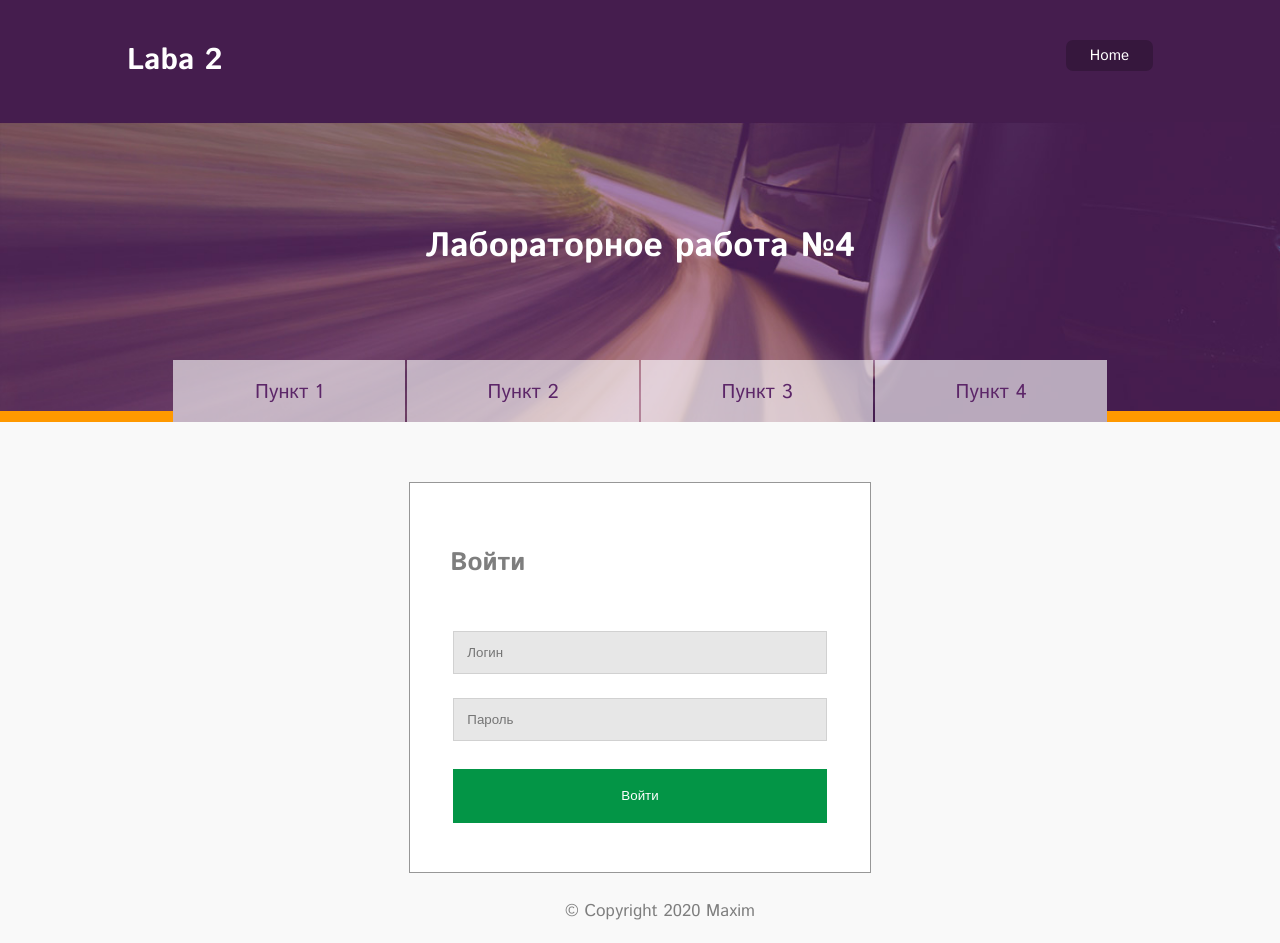
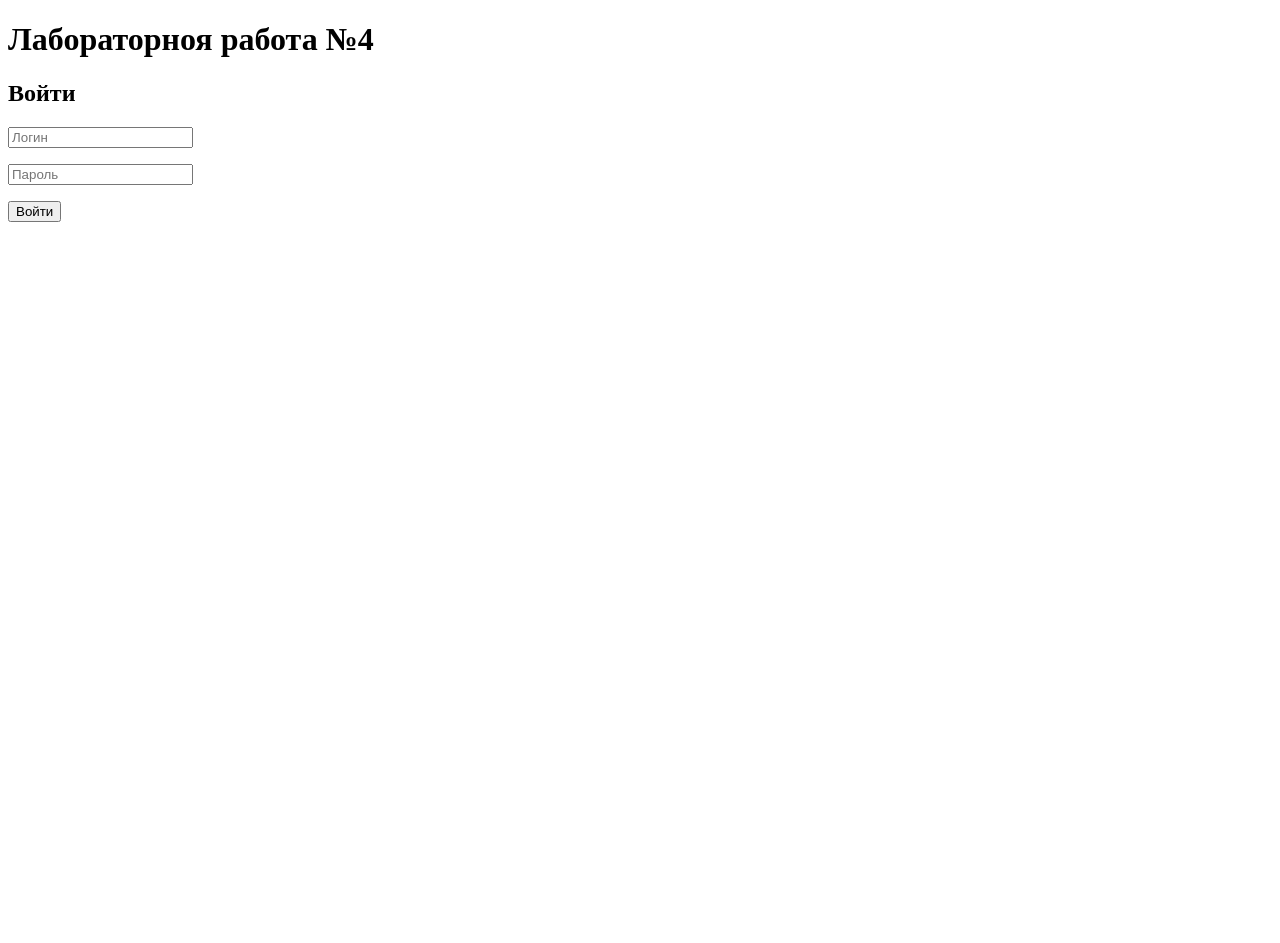
Before and after one commit to NizheholtsevMaxim/Laba4, a PHP site: page / in a window 1280 px wide. After the commit the page ends 222 px from the top, so only its background shows below. Run offline with PHP 8.4, Linux system fonts and the light colour scheme; data that the repository does not hold is empty.

Commit message:
Laba4 finish

```diff
--- a/index.php
+++ b/index.php
@@ -1,62 +1,14 @@
+<?php declare(strict_types=1) ?>
 <!DOCTYPE html>
 <html>
   <head>
     <meta charset="utf-8">
     <meta name="viewport" content="width=device-width, initial-scale=1.0">
-    <title>Laba 2</title>
-    <link media="all" rel="stylesheet" href="styles.css">
-    <link media="all" rel="stylesheet" href="calculator.css">
-    <link rel="stylesheet" href="http://fonts.googleapis.com/css?family=Istok+Web:400,400italic,700,700italic" type="text/css">
-    <style>
-      body {
-        margin: 0;
-        color: #7e7e7e;
-        font: 17px/1.412 "Istok Web", "Arial", "Helvetica", sans-serif;
-        background: #f9f9f9;
-        overflow-y: scroll;
-        min-width: 320px;
-        -webkit-text-size-adjust: 100%;
-        -ms-text-size-adjust: none;
-      }
-    </style>
+    <title>Laba 4</title>
   </head>
   <body class="home-page">
-    <div id="wrapper">
-      <header id="header">
-        <div class="panel">
-          <div id='header-container' class="container">
-            <strong class="logo"><a href="#">Laba 2</a></strong>
-            <ul>
-              <li><a href="#">Home</a></li>
-            </ul>
-          </div>
-        </div>
-        <div class="hero">
-          <div class="img">
-            <div class="s1">
-              <div class="s2" style="background: url('images/banner.jpg') no-repeat 0 0; background-size: cover; width: 100%; height: 300px; display:flex; justify-content: center; align-items: center; color: #fff;">
-                <h1>Лабораторное работа №4</h1>
-              </div>
-            </div>
-          </div>
+  <h1>Лабораторноя работа №4</h1>
 
-        </div>
-        <div class="navigation">
-          <nav>
-            <ul>
-              <li class="active"><a href="#">Пункт 1</a></li>
-              <li><a href="#">Пункт 2</a></li>
-              <li><a href="#">Пункт 3</a></li>
-              <li><a href="#">Пункт 4</a></li>
-            </ul>
-          </nav>
-        </div>
-      </header>
-      <div id="main">
-
-        <div id='var-7' class="container">
-          <h1 class="hide">Вариант №7</h1>
-          <div class="holder">
             <!-- Form login -->
 
 
@@ -92,6 +44,7 @@
                 <?php } ?>
               <?php } ?>
 
+
               <form class="login" method="post" action="<?php echo $_SERVER['PHP_SELF']; ?>">
 
 
@@ -117,11 +70,6 @@
           </div>
         </div>
       </div>
-      <footer id="footer">
-        <ul>
-          <li>© Copyright 2020 Maxim</li>
-        </ul>
-      </footer>
     </div>
   </body>
 </html>
--- a/styles.css
+++ /dev/null
@@ -1,306 +0,0 @@
-
-#wrapper {
-  overflow: hidden;
-  position: relative;
-  min-height: 100vh;
-  z-index: 10;
-}
-
-.container {
-  max-width: 1026px;
-  padding: 0 16px;
-  margin: 0 auto;
-}
-
-#footer{
-  position: absolute;
-  bottom: 0;
-  left:0;
-  width: 100%;
-  text-align: center;
-  padding: 20px;
-  z-index: 100;
-}
-
-h1{
-  position: relative;
-  top: -25px;
-}
-
-
-.logo {
-  float: left;
-  width: 133px;
-}
-
-
-#header {
-  position: relative;
-  background: #451d4e;
-  z-index: 30;
-
-}
-#header-container{
-  display: flex;
-  padding: 20px;
-  justify-content: space-between;
-
-}
-
-
-.logo a{
-  color: #fff;
-  font-size: 30px;
-}
-
-
-
-.panel{
-  padding:  20px;
-}
-.panel ul {
-  font-size: 15px;
-  float: right;
-  padding-top: 6px;
-}
-
-.panel ul, .navigation ul, .featured ul, #content .list, .tips, #footer ul {
-  margin: 0;
-  padding: 0;
-  list-style: none;
-}
-
-.panel ul li {
-  float: left;
-  padding: 0 0 0 10px;
-}
-
-.panel ul li, .navigation ul li, .featured ul li, #content .list li, .tips li, #footer ul li {
-  list-style-position: outside;
-  list-style: none;
-}
-
-.panel ul li a {
-  background: rgba(0, 0, 0, .22);
-  color: #fff;
-  padding: 5px 24px;
-  border-radius: 7px;
-  display: block;
-}
-a {
-  text-decoration: none;
-  color: #5c2668;
-  outline: none;
-}
-
-.navigation {
-  position: absolute;
-  bottom: 0;
-  left: 0;
-  font-size: 20px;
-  right: 0;
-}
-
-.navigation nav {
-  margin: 0 auto;
-  position: relative;
-  max-width: 936px;
-}
-
-.navigation nav:before {
-  left: 1px;
-  padding-left: 9999px;
-  margin-left: -9999px;
-}
-.navigation nav:after {
-  right: 1px;
-  padding-right: 9999px;
-  margin-right: -9999px;
-}
-.navigation nav:after, .navigation nav:before {
-  position: absolute;
-  bottom: 0;
-  background: #f90;
-  height: 11px;
-  content: "";
-}
-
-.navigation ul {
-  overflow: hidden;
-  display: flex;
-  align-items: flex-end;
-}
-
-.navigation ul li {
-  float: left;
-  width: 25%;
-  padding: 0 1px;
-}
-
-.navigation ul li a {
-  display: block;
-  padding: 19px 10px 15px;
-  text-align: center;
-  background: rgba(255, 255, 255, .62);
-  -webkit-transition: all 300ms linear;
-  -moz-transition: all 300ms linear;
-  -ms-transition: all 300ms linear;
-  -o-transition: all 300ms linear;
-  transition: all 300ms linear;
-}
-
-.navigation ul li a:hover{
-  background: rgba(255, 255, 255, 1);
-  padding-top: 25px;
-}
-
-
-
-#var-6{
-  padding-top: 50px;
-  padding-bottom: 60px;
-}
-
-
-#table-1{
-  border: none;
-  width: 500px;
-  background: #fcdbdb;
-  border: 2px solid #b73131;
-  border-bottom: 1px  solid #b73131;
-  font-size: 18px;
-  font-weight: 400;
-}
-#table-1 thead{
-  background: #b73131;
-  color: #fff;
-  font-weight: 700;
-}
-
-#table-1 tr{
-
-}
-
-#table-1 th{
-  padding: 5px;
-  border: none;
-  font-size: 24px;
-}
-#table-1 td{
-  color: #000;
-  padding: 5px;
-}
-
-#table-1  tbody tr:nth-child(odd){
-  background: #fbeded;
-}
-
-#table-1  tbody tr:nth-child(even) td{
-  border-bottom: 1px solid #b73131;
-}
-
-#table-1  tbody tr td{
-  border-top: 1px solid #b73131;
-}
-
-
-
-/*
-* Login form
-*/
-.hide{
-  display:none;
-}
-#var-7 {
-    padding-top: 50px;
-    padding-bottom: 60px;
-    max-width: 932px;
-}
-.login-wrapper__each {
-  margin: 10px auto;
-  width: 45%;
-  background: #fff;
-  display: -webkit-box;
-  display: -ms-flexbox;
-  display: flex;
-  -webkit-box-orient: vertical;
-  -webkit-box-direction: normal;
-  -ms-flex-direction: column;
-  flex-direction: column;
-  border: 1px solid #979797;
-  padding: 20px;
-}
-
-.login-wrapper__each h2 {
-  padding: 20px 20px 0 20px;
-}
-.login-wrapper__each form {
-  border: none;
-  padding: 20px;
-}
-
-.form-row {
-  padding: 3px;
-  margin: 0 0 6px;
-}
-
-label {
-  display: none;
-}
-
-.form-row input.input-text, form .form-row textarea {
-  box-sizing: border-box;
-  width: 100%;
-  margin: 0;
-  outline: 0;
-  line-height: normal;
-  border: 1px solid #D1D1D1;
-  background-color: #E7E7E7;
-  padding: 13px;
-  margin: 6px 0 ;
-  -webkit-appearance: none;
-  border-radius: 0;
-}
-
-form button.button {
-  margin: 10px 0 0 0;
-  color: white;
-  border: 1px solid #039546;
-  background-color: #039546;
-  cursor: pointer;
-  position: relative;
-  box-shadow: none;
-  text-shadow: none;
-  line-height: 52px;
-  width: 100%;
-  text-align: center;
-  padding: 0 20px;
-  -webkit-transition: all 300ms ease-in;
-  -moz-transition: all 300ms ease-in;
-  -ms-transition: all 300ms ease-in;
-  -o-transition: all 300ms ease-in;
-  transition: all 300ms ease-in;
-}
-form button.button:hover{
-  background: rgba(20,101,101,1);
-}
-
-.message{
-  padding: 0 20px;
-  width: calc(100% - 40px);
-  font-size: 16px;
-  font-weight: 500;
-  box-sizing: border-box;
-  margin: 0 20px;
-
-}
-.error{
-  color:red;
-  border: 1px solid red;
-  background: #f9bbc0;
-}
-.success{
-  color:green;
-  border: 1px solid green;
-  background: #8feeba;
-}
```
